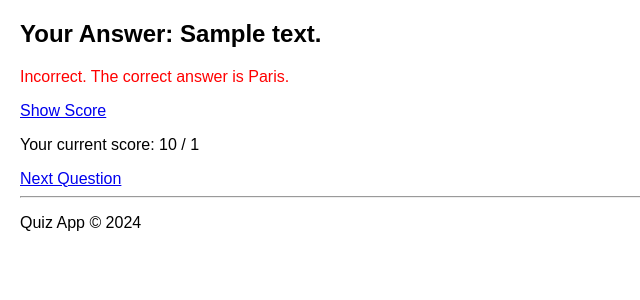
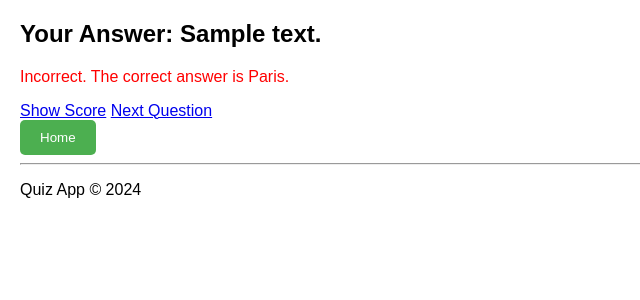
Before and after one commit to Kaushal-13/django-quiz-app, a Django app: template server/templates/result.html in a window 1280 px wide. Shown: the part 102-402 px from the top of the page, without its empty margins (0-640 px from the left). Run offline with Django 5.2, Linux system fonts and the light colour scheme; data comes from the database, SQL or seed files in the repository; both versions use the stored data as it was after the commit; tables that the repository leaves empty hold one stand-in row (values such as "Sample post"); the template is opened without the code that fills it: values that come from a table or form of the project are taken from there, most other values are stand-ins (such as "Sample title", 1, 10 or a date in 2020).

Commit message:
Second COmmit

```diff
--- a/server/templates/question.html
+++ b/server/templates/question.html
@@ -9,6 +9,8 @@
 <form action="{% url 'submit_answer' %}" method="post">
     {% csrf_token %}
     <input type="hidden" name="question_id" value="{{ question.id }}">
+    <p>{{question.question_text}}</p>
+
     <label>
         <input type="radio" name="answer" value="{{ question.correct_answer }}">
         {{ question.correct_answer }}
@@ -26,6 +28,8 @@
         {{ question.incorrect_answer_3 }}
     </label><br>
     <button type="submit">Submit</button>
+
+
 </form>
 
 <hr>
--- a/server/templates/result.html
+++ b/server/templates/result.html
@@ -13,8 +13,10 @@
 <!-- Show Score Button -->
 <a href="{% url 'get_score' %}" class="button">Show Score</a>
 
-<p>Your current score: {{ score }} / {{ total_questions }}</p>
-
 <!-- Next Question Button -->
 <a href="{% url 'get_question' %}" class="button">Next Question</a>
+
+<form action="{% url 'start_quiz' %}" method="get">
+    <button type="submit">Home</button>
+</form>
 {% endblock %}
```
Also changed, not shown: db.sqlite3.
